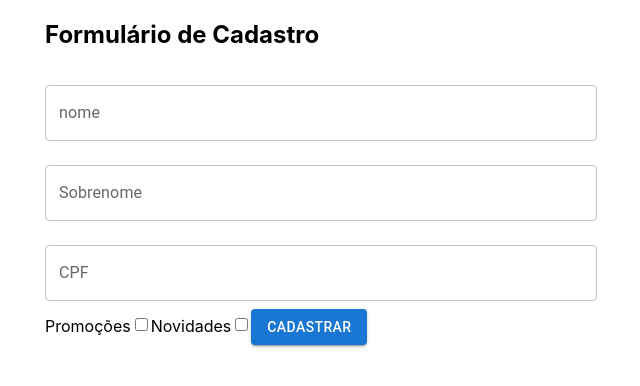
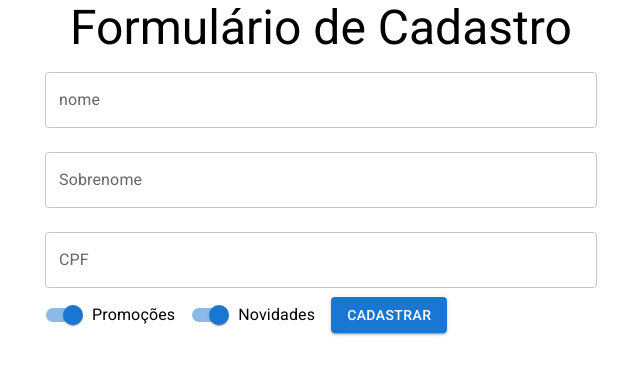
Before and after one commit to ediCarlosSilva/function-components-react, a React (Create React App) app: page / in a window 1280 px wide. Shown: the top 386 px of the page, without its empty margins (319-959 px from the left). Built offline with nearby package versions, Linux system fonts and the light colour scheme; the HTML template or start-up script is replaced by a standard one.

Commit message:
todos os componentes com materialUI

```diff
--- a/package.json
+++ b/package.json
@@ -5,6 +5,7 @@
   "dependencies": {
     "@emotion/react": "^11.10.6",
     "@emotion/styled": "^11.10.6",
+    "@fontsource/roboto": "^4.5.8",
     "@mui/material": "^5.12.2",
     "@testing-library/jest-dom": "^5.16.5",
     "@testing-library/react": "^13.4.0",
--- a/src/App.js
+++ b/src/App.js
@@ -1,14 +1,18 @@
 import React, { Component } from 'react';
 import './App.css';
 import FormularioCadastro from './components/FormularioCadastro';
-import { Container } from '@mui/material';
+import { Container, Typography } from '@mui/material';
+import '@fontsource/roboto/300.css';
+import '@fontsource/roboto/400.css';
+import '@fontsource/roboto/500.css';
+import '@fontsource/roboto/700.css';
 
 class App extends Component {
 
   render() {
     return (
       <Container component="article" maxWidth="sm">
-        <h1>Formulário de Cadastro</h1>
+        <Typography variant="h3" component="h1" align="center">Formulário de Cadastro</Typography>
         <FormularioCadastro />
       </Container>
     );
--- a/src/components/FormularioCadastro/index.jsx
+++ b/src/components/FormularioCadastro/index.jsx
@@ -1,21 +1,24 @@
 import React from 'react';
-import Button from '@mui/material/Button';
-import TextField from '@mui/material/TextField';
+import { TextField, Button, Switch, FormControlLabel } from '@mui/material';
 
 export default function FormularioCadastro() {
     return (
         <form>
             <TextField id="nome" fullWidth label="nome" variant='outlined' margin="normal" />
 
-            <TextField id="sobrenome" fullWidth label="Sobrenome" variant='outlined' margin="normal"/>
+            <TextField id="sobrenome" fullWidth label="Sobrenome" variant='outlined' margin="normal" />
 
             <TextField id="CPF" fullWidth label="CPF" variant='outlined' margin="normal" />
 
-            <label htmlFor="">Promoções</label>
-            <input type="checkbox" />
+            <FormControlLabel
+                label="Promoções"
+                control={<Switch name="promocoes" defaultChecked />}
+            />
 
-            <label htmlFor="">Novidades</label>
-            <input type="checkbox" />
+            <FormControlLabel
+                label="Novidades"
+                control={<Switch name="novidades" defaultChecked />}
+            />
 
             <Button type="submit" variant="contained" color="primary">Cadastrar</Button>
         </form>
```
Also changed, not shown: 1 other file (tests, documents, lock files or other folders).
